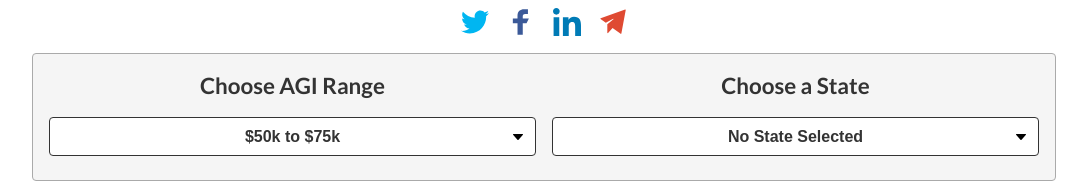
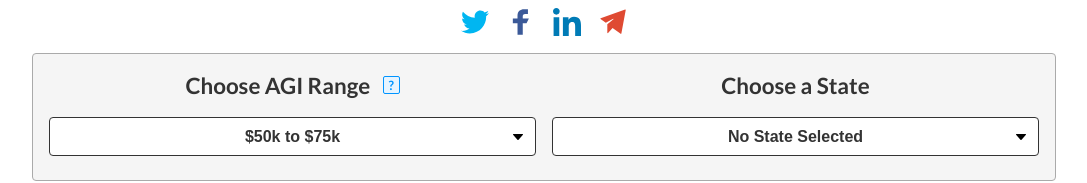
Before and after one commit to TaxFoundation/congressional-district-interactive, a React (Create React App) app: page / in a window 1280 px wide. Shown: the part 192-375 px from the top of the page, without its empty margins (96-1183 px from the left). Built offline with nearby package versions, Linux system fonts and the light colour scheme.

Commit message:
Clarify AGI and give option to search for district

```diff
--- a/src/components/DistrictTable.js
+++ b/src/components/DistrictTable.js
@@ -113,6 +113,9 @@ const DistrictTable = props => {
             </Table>
           ) : null}
         </div>
+        <p>
+          Not sure what district you live in? <a style={{color: '#0094ff'}} href="https://www.census.gov/mycd/" target="_blank">Find out here.</a>
+        </p>
         <Button href="#" style={{ alignSelf: 'end' }}>
           Full Methodology
         </Button>
--- a/src/components/Navigation.js
+++ b/src/components/Navigation.js
@@ -32,15 +32,29 @@ const NavSectionHeading = styled.h2`
   width: 100%;
 `;
 
+const Tooltip = styled.span`
+  background-color: #e6f4ff;
+  border: 1px solid #0094ff;
+  border-radius: 2px;
+  color: #0094ff;
+  cursor: pointer;
+  display: inline-block;
+  font-size: 0.8rem;
+  line-height: 1;
+  margin-left: 0.5rem;
+  padding: 0.1rem 0.3rem;
+  position: relative;
+  top: -0.25rem;
+`;
+
 const BucketSeclection = props => {
   return (
     <div>
       <NavSectionHeading>
-        Choose{' '}
-        <span data-for="agi-label" data-tip>
-          AGI
-        </span>{' '}
-        Range
+        Choose AGI Range{' '}
+        <Tooltip data-for="agi-label" data-tip>
+          ?
+        </Tooltip>
       </NavSectionHeading>
       <div>
         <Select
@@ -56,7 +70,7 @@ const BucketSeclection = props => {
           ))}
         </Select>
       </div>
-      <HoverContainer id="agi-label">Adjusted Gross Income</HoverContainer>
+      <HoverContainer id="agi-label">Adjusted Gross Income: your gross income minus certain deductions, such as education expenses and health savings account contributions.</HoverContainer>
     </div>
   );
 };
```
